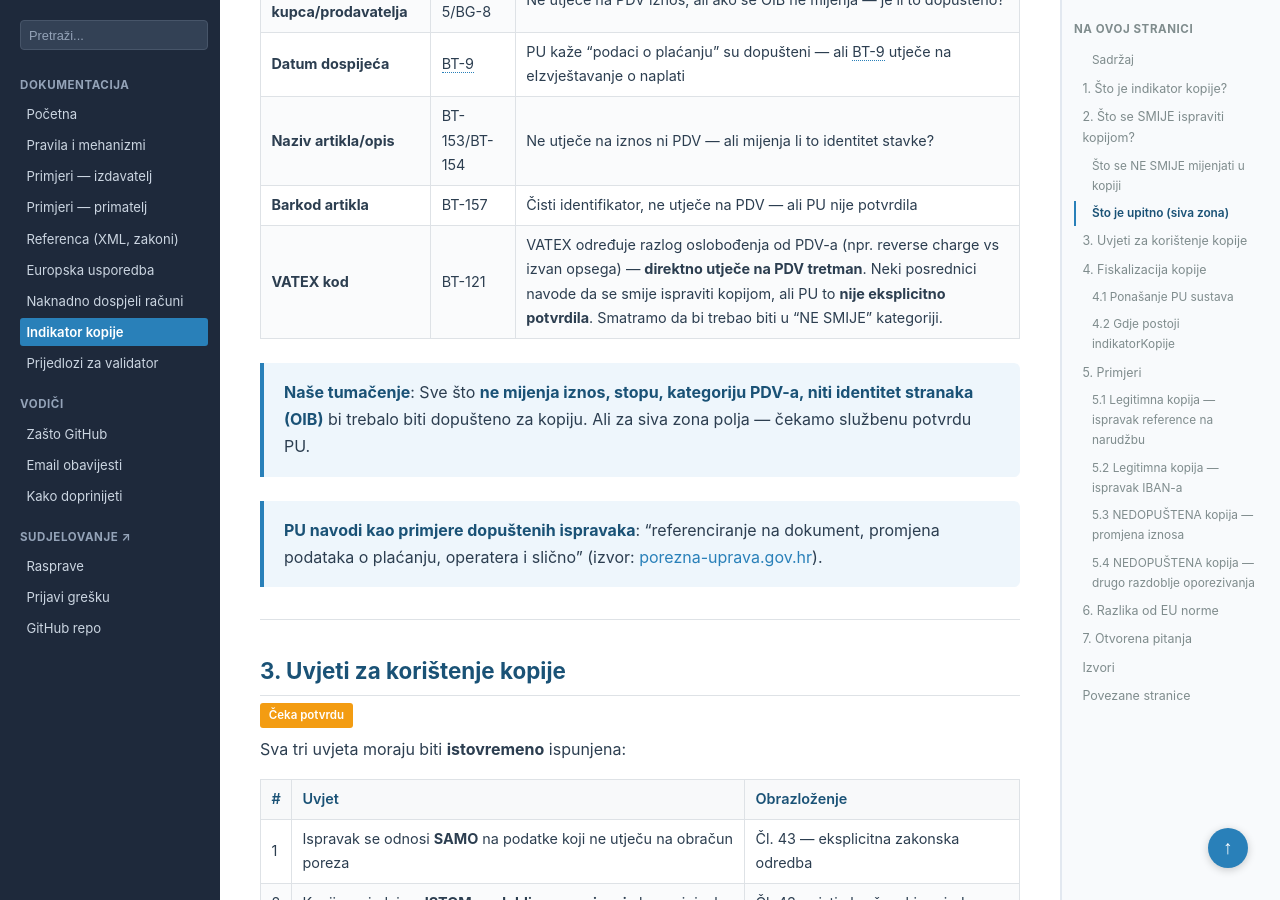
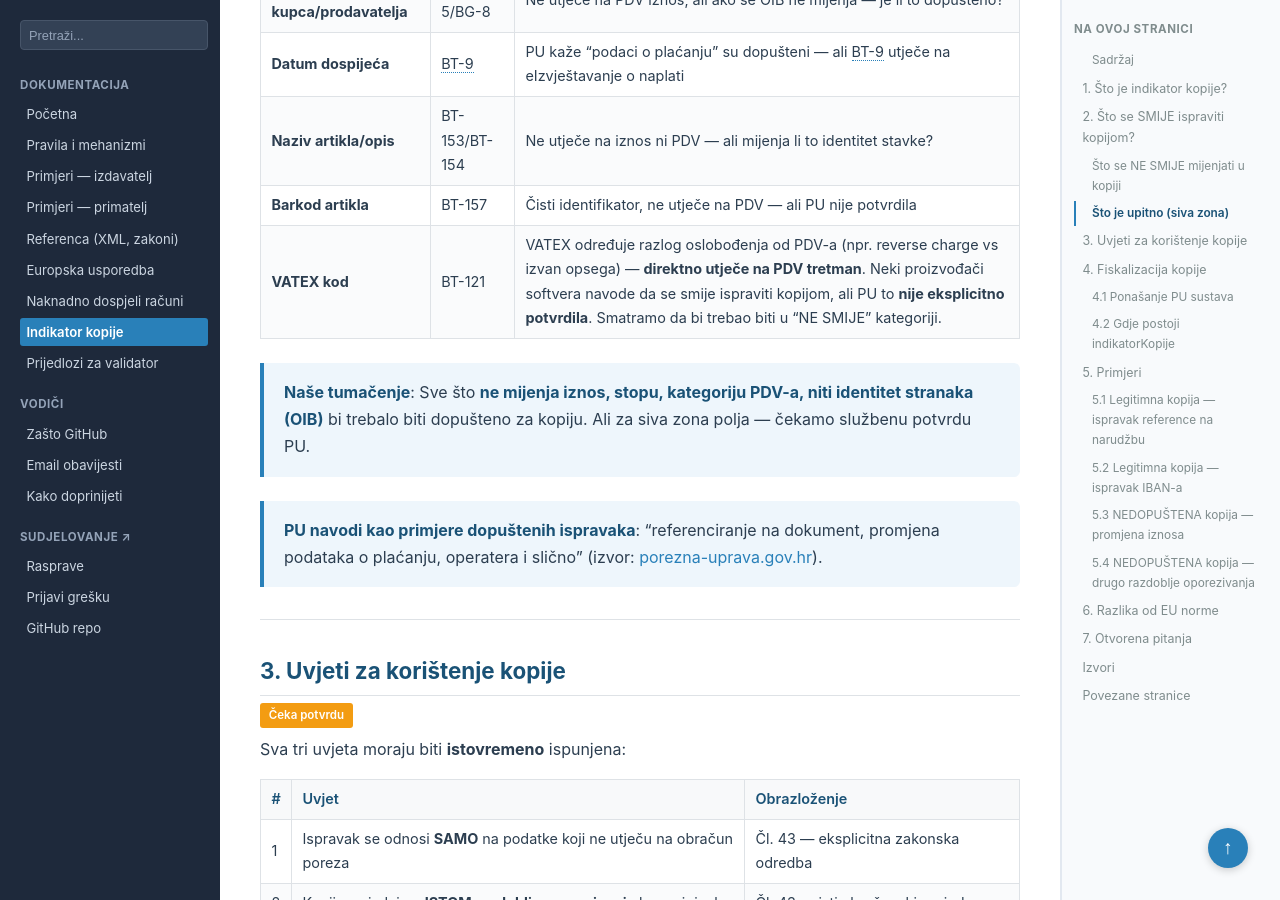
Before and after one commit to dageci/eracun-fiskalizacija-datumi, a Jekyll site: the page built from docs/indikator-kopije.md, in a window 1280 px wide and 900 px high, scrolled down 3634 px. Built offline with Jekyll 4.4.1, drawn with Linux system fonts in a browser that asks for light colours.

Commit message:
posrednici → proizvođači softvera (Micronic nije posrednik)

```diff
--- a/docs/indikator-kopije.md
+++ b/docs/indikator-kopije.md
@@ -87,7 +87,7 @@ Ovo znači da `CopyIndicator` / `indikatorKopije` **nije** mehanizam za ponovno
 | **Datum dospijeća** | BT-9 | PU kaže "podaci o plaćanju" su dopušteni — ali BT-9 utječe na eIzvještavanje o naplati |
 | **Naziv artikla/opis** | BT-153/BT-154 | Ne utječe na iznos ni PDV — ali mijenja li to identitet stavke? |
 | **Barkod artikla** | BT-157 | Čisti identifikator, ne utječe na PDV — ali PU nije potvrdila |
-| **VATEX kod** | BT-121 | VATEX određuje razlog oslobođenja od PDV-a (npr. reverse charge vs izvan opsega) — **direktno utječe na PDV tretman**. Neki posrednici navode da se smije ispraviti kopijom, ali PU to **nije eksplicitno potvrdila**. Smatramo da bi trebao biti u "NE SMIJE" kategoriji. |
+| **VATEX kod** | BT-121 | VATEX određuje razlog oslobođenja od PDV-a (npr. reverse charge vs izvan opsega) — **direktno utječe na PDV tretman**. Neki proizvođači softvera navode da se smije ispraviti kopijom, ali PU to **nije eksplicitno potvrdila**. Smatramo da bi trebao biti u "NE SMIJE" kategoriji. |
 
 > **Naše tumačenje**: Sve što **ne mijenja iznos, stopu, kategoriju PDV-a, niti identitet stranaka (OIB)** bi trebalo biti dopušteno za kopiju. Ali za siva zona polja — čekamo službenu potvrdu PU.
 
```
